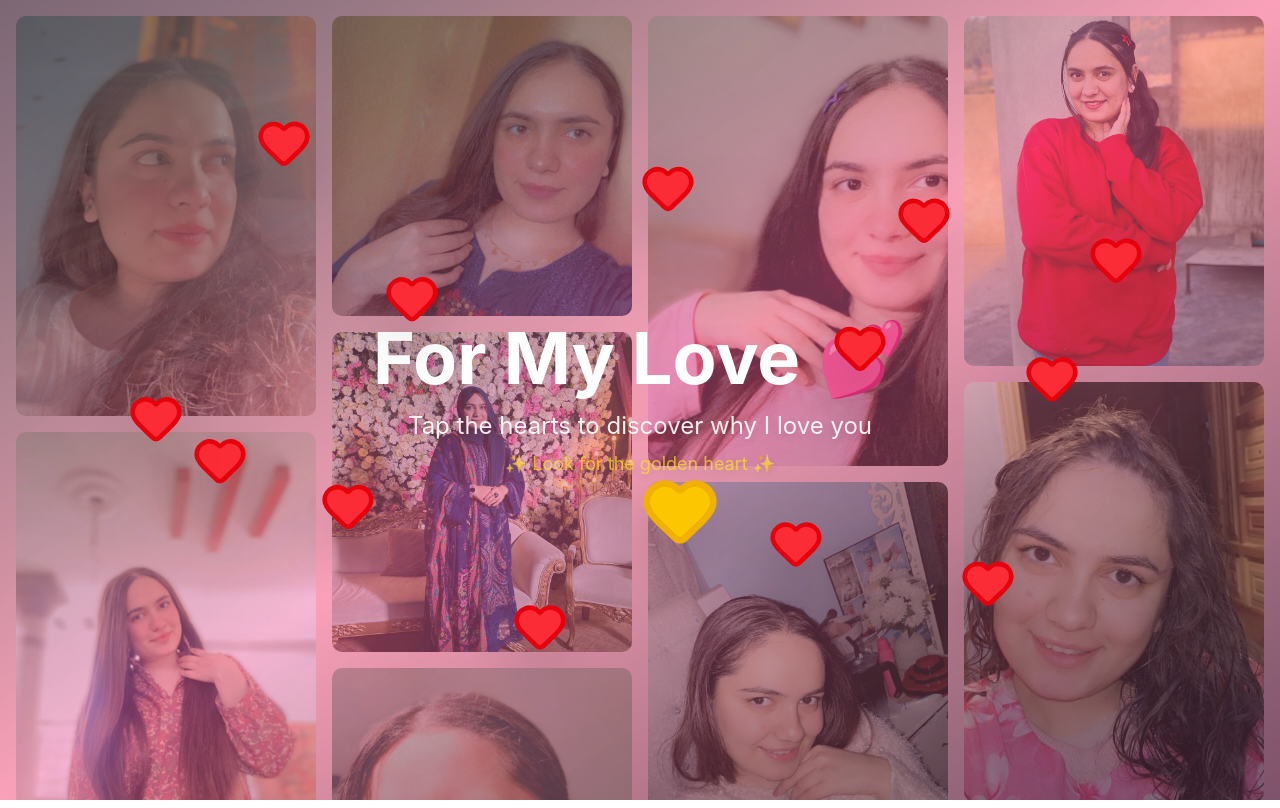
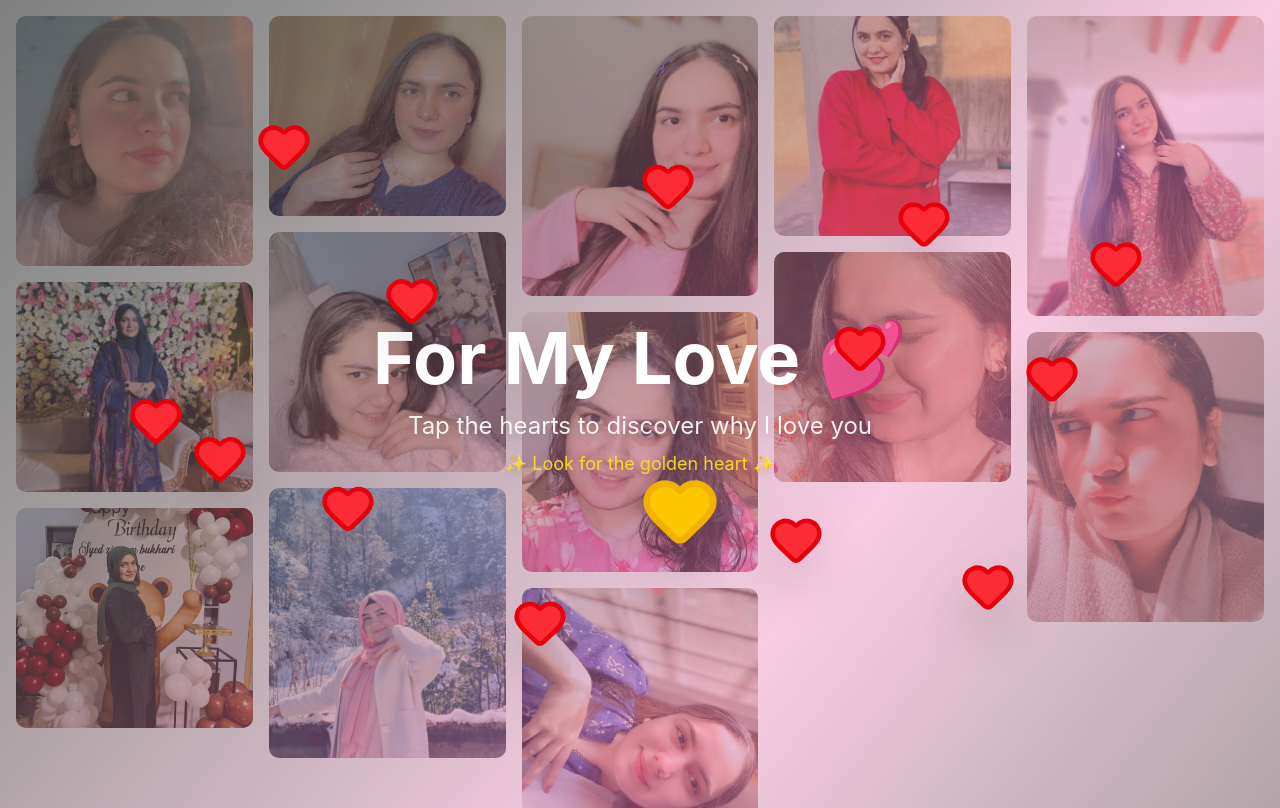
Before and after one commit to sibteali786/heartbeat-moments, a Next.js app: page / in a window 1280 px wide. Shown: the top 808 px of the page. Built offline with nearby package versions, Linux system fonts and the light colour scheme.

Commit message:
scrollbale pictures background

```diff
--- a/app/components/PhotoGrid.tsx
+++ b/app/components/PhotoGrid.tsx
@@ -14,75 +14,80 @@ import {
 const photos = [
   {
     src: "/photos/1.jpeg",
-    height: 400,
+    height: 250,
     message: "Your smile lights up my entire world 🌟",
   },
   {
     src: "/photos/2.jpeg",
-    height: 300,
+    height: 200,
     message: "Every moment with you feels like a dream 💭",
   },
   {
     src: "/photos/3.jpeg",
-    height: 450,
+    height: 280,
     message: "You make my heart skip a beat every single time 💓",
   },
   {
     src: "/photos/4.jpeg",
-    height: 350,
+    height: 220,
     message: "Your kindness is the most beautiful thing about you 🌸",
   },
   {
     src: "/photos/5.jpeg",
-    height: 500,
+    height: 300,
     message: "I fall in love with you more each day 🌙",
   },
   {
     src: "/photos/6.jpeg",
-    height: 320,
+    height: 210,
     message: "You are my sunshine on cloudy days ☀️",
   },
   {
     src: "/photos/7.jpeg",
-    height: 380,
+    height: 240,
     message: "Your laughter is my favorite sound 🎵",
   },
   {
     src: "/photos/8.jpeg",
-    height: 420,
+    height: 260,
     message: "Being with you feels like coming home 🏡",
   },
   {
     src: "/photos/9.jpeg",
-    height: 360,
+    height: 230,
     message: "You're the reason I believe in love 💝",
   },
   {
     src: "/photos/10.jpeg",
-    height: 480,
+    height: 290,
     message: "My life became beautiful the day I met you 🦋",
   },
   {
     src: "/photos/11.jpeg",
-    height: 340,
+    height: 220,
     message: "You are my forever and always 💕",
   },
   {
     src: "/photos/12.jpeg",
-    height: 460,
+    height: 270,
     message: "Every picture of you is my favorite 📸",
   },
   {
     src: "/photos/13.jpeg",
-    height: 390,
+    height: 240,
     message: "You are absolutely gorgeous, inside and out ✨",
   },
+  // Add 7 more when ready:
+  // { src: "/photos/14.jpeg", height: 250, message: "..." },
+  // { src: "/photos/15.jpeg", height: 210, message: "..." },
+  // ... up to 20
 ];
 
 const breakpointColumns = {
-  default: 4,
-  1100: 3,
-  700: 2,
+  default: 5, // Desktop: 5 columns
+  1100: 4, // Tablet landscape: 4 columns
+  700: 3, // Tablet portrait: 3 columns
+  500: 3, // Mobile: 3 columns (was 2)
 };
 
 export default function PhotoGrid() {
@@ -91,7 +96,7 @@ export default function PhotoGrid() {
 
   return (
     <>
-      <div className="fixed inset-0 overflow-hidden">
+      <div className="w-full min-h-screen ">
         <Masonry
           breakpointCols={breakpointColumns}
           className="flex gap-4 p-4"
--- a/app/page.tsx
+++ b/app/page.tsx
@@ -30,10 +30,16 @@ export default function Home() {
   const [showTimeline, setShowTimeline] = useState(false);
 
   return (
-    <div className="min-h-screen bg-gradient-to-br from-pink-200 via-red-200 to-pink-300 overflow-hidden relative">
-      <PhotoGrid />
+    <div className="min-h-screen overflow-y-auto overflow-x-hidden relative">
+      {/* Scrollable background with photos */}
+      <div className="min-h-[200vh]">
+        {" "}
+        {/* Make it tall enough to scroll */}
+        <PhotoGrid />
+      </div>
 
-      <div className="relative z-10 flex items-center justify-center min-h-screen p-4 pointer-events-none">
+      {/* Fixed text overlay */}
+      <div className="fixed inset-0 flex items-center justify-center pointer-events-none z-20">
         <div className="text-center">
           <h1 className="text-5xl md:text-7xl font-bold text-white drop-shadow-2xl mb-4">
             For My Love 💕
@@ -46,7 +52,9 @@ export default function Home() {
           </p>
         </div>
       </div>
-      <div className="absolute inset-0 pointer-events-none">
+
+      {/* Fixed hearts overlay */}
+      <div className="fixed inset-0 pointer-events-none z-30">
         <div className="pointer-events-auto">
           {Array.from({ length: 14 }).map((_, i) => (
             <StaticHeart
```
